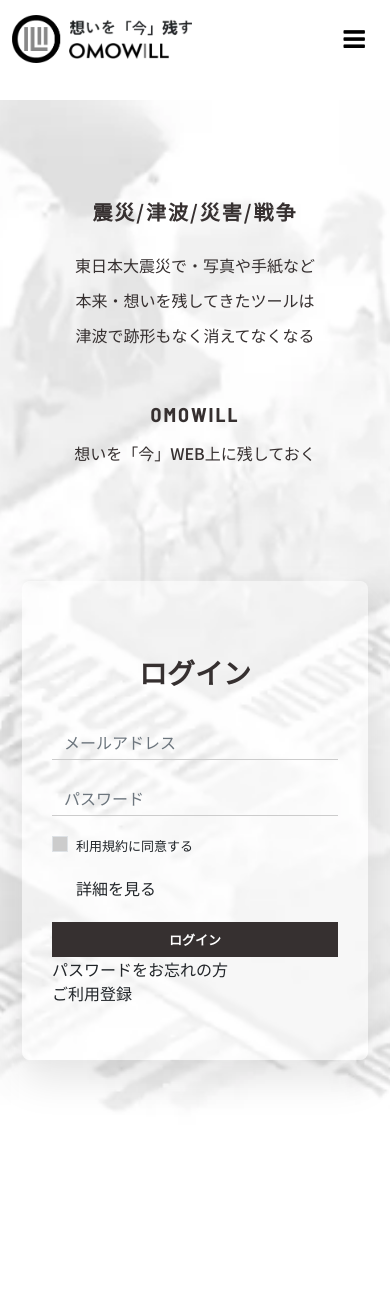
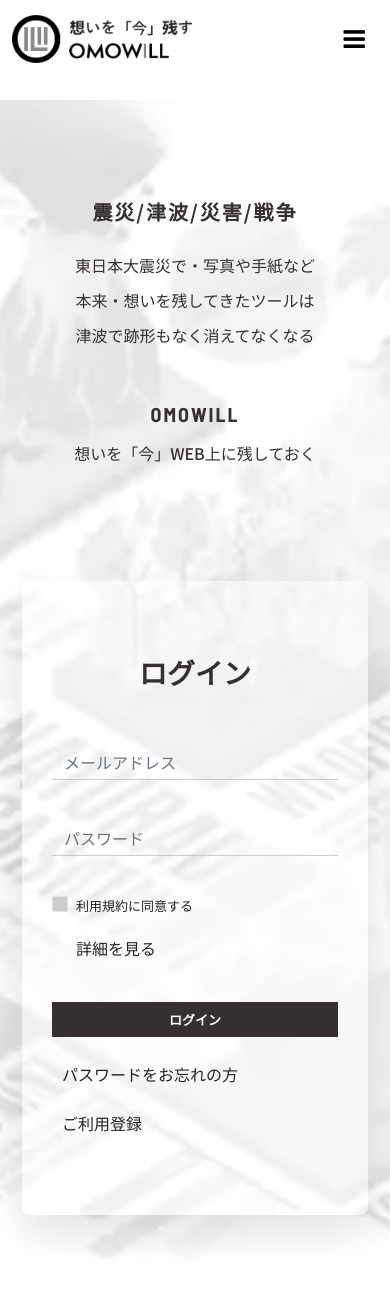
Before and after one commit to vacoruy/omowill-reactjs, a React (Create React App) app: page /login in a window 390 px wide. Shown: the top 1296 px of the page. Before the commit the page ends 1170 px from the top, so only its background shows below. Built offline with nearby package versions, Linux system fonts and the light colour scheme.

Commit message:
fix mobile sidebar menu of info page

```diff
--- a/src/App.css
+++ b/src/App.css
@@ -686,6 +686,10 @@
         max-width: 100%;
         margin: 0px;
     }
+
+    .auth-redirect-link > a > p {
+        margin: 25px 10px !important;
+    }
 }
 
 @media (max-width: 576px) {
--- a/src/component/ability/ability.css
+++ b/src/component/ability/ability.css
@@ -129,8 +129,4 @@
     .ability-left-child img {
         width: 100%;
     }
-
-    .text-center{
-        margin-top: 150px;
-    }
 }
--- a/src/component/login/login.css
+++ b/src/component/login/login.css
@@ -185,11 +185,11 @@
         margin-bottom: 15px !important;
     }
 
-    .auth-form-box input,
+    /* .auth-form-box input,
     .auth-input-response .form-check-label,
     .auth-btn-response {
         margin-top: 20px !important;
-    }
+    } */
 
     .auth-btn-response button {
         height: 35px;
--- a/src/component/service/service.js
+++ b/src/component/service/service.js
@@ -14,7 +14,7 @@
     const { tabIdx, changeTabIdx } = useContext(ConfigContext);
     const myRef = useRef();
 
-    const [acitveSidebar, setAcitveSidebar] = useState(true); //when mobile, toggle side bar;
+    const [acitveSidebar, setAcitveSidebar] = useState(false); //when mobile, toggle side bar;
     const tabRefs = [useRef(null), useRef(null), useRef(null), useRef(null)];
 
     const sidebarToggle = () => {
```
